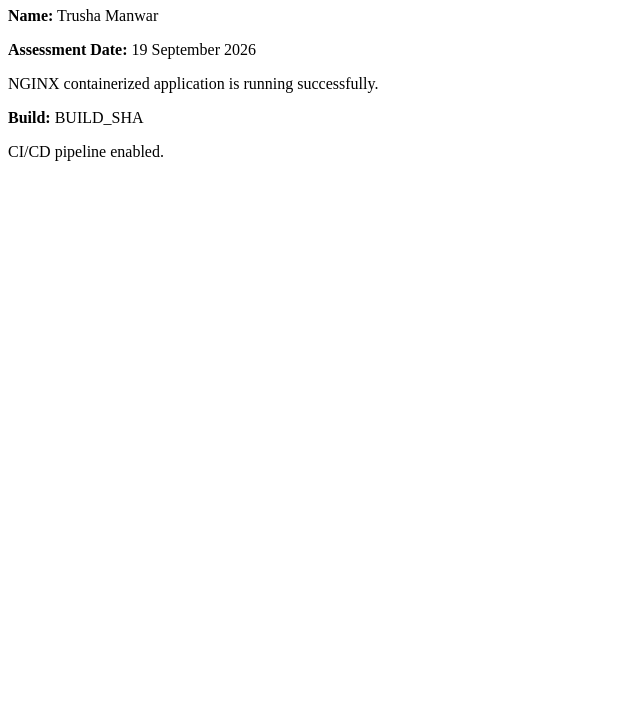
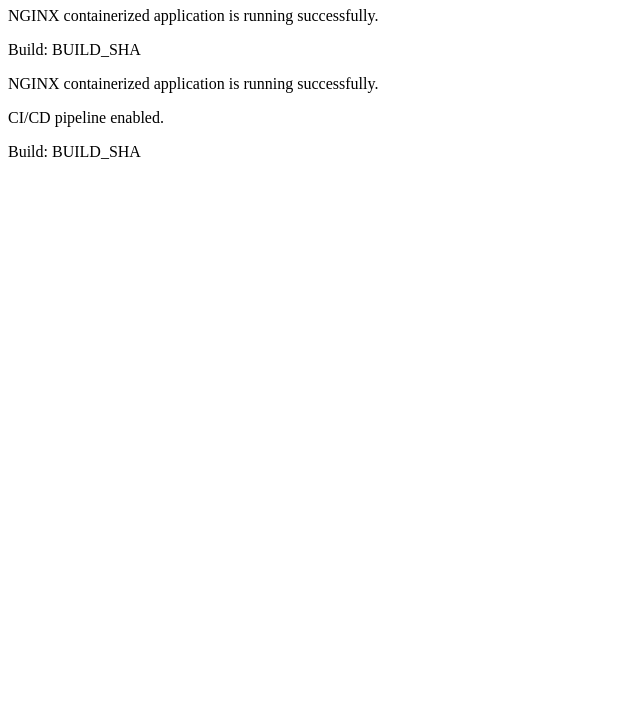
Before and after one commit to Trusha-Manwar/devops-intern-final, a plain HTML site: page app/index.html in a window 1280 px wide. Shown: the part 73-800 px from the top of the page, without its empty margins (0-640 px from the left). Drawn offline with Linux system fonts and the light colour scheme.

Commit message:
feat: complete DevOps intern final assessment

```diff
--- a/app/index.html
+++ b/app/index.html
@@ -7,14 +7,10 @@
 </head>
 <body>
     <h1>DevOps Intern Final Assessment</h1>
-
-    <p><strong>Name:</strong> Trusha Manwar</p>
-    <p><strong>Assessment Date:</strong> 19 September 2026</p>
-
     <p>NGINX containerized application is running successfully.</p>
-
-    <p><strong>Build:</strong> <span id="build-sha">BUILD_SHA</span></p>
-
-    <p>CI/CD pipeline enabled.</p>
+    <p>Build: <span id="build-sha">BUILD_SHA</span></p>
 </body>
 </html>
+<p>NGINX containerized application is running successfully.</p>
+<p>CI/CD pipeline enabled.</p>
+<p>Build: <span id="build-sha">BUILD_SHA</span></p>
```
Also changed, not shown: LICENSE.txt (added), 12 other files.
